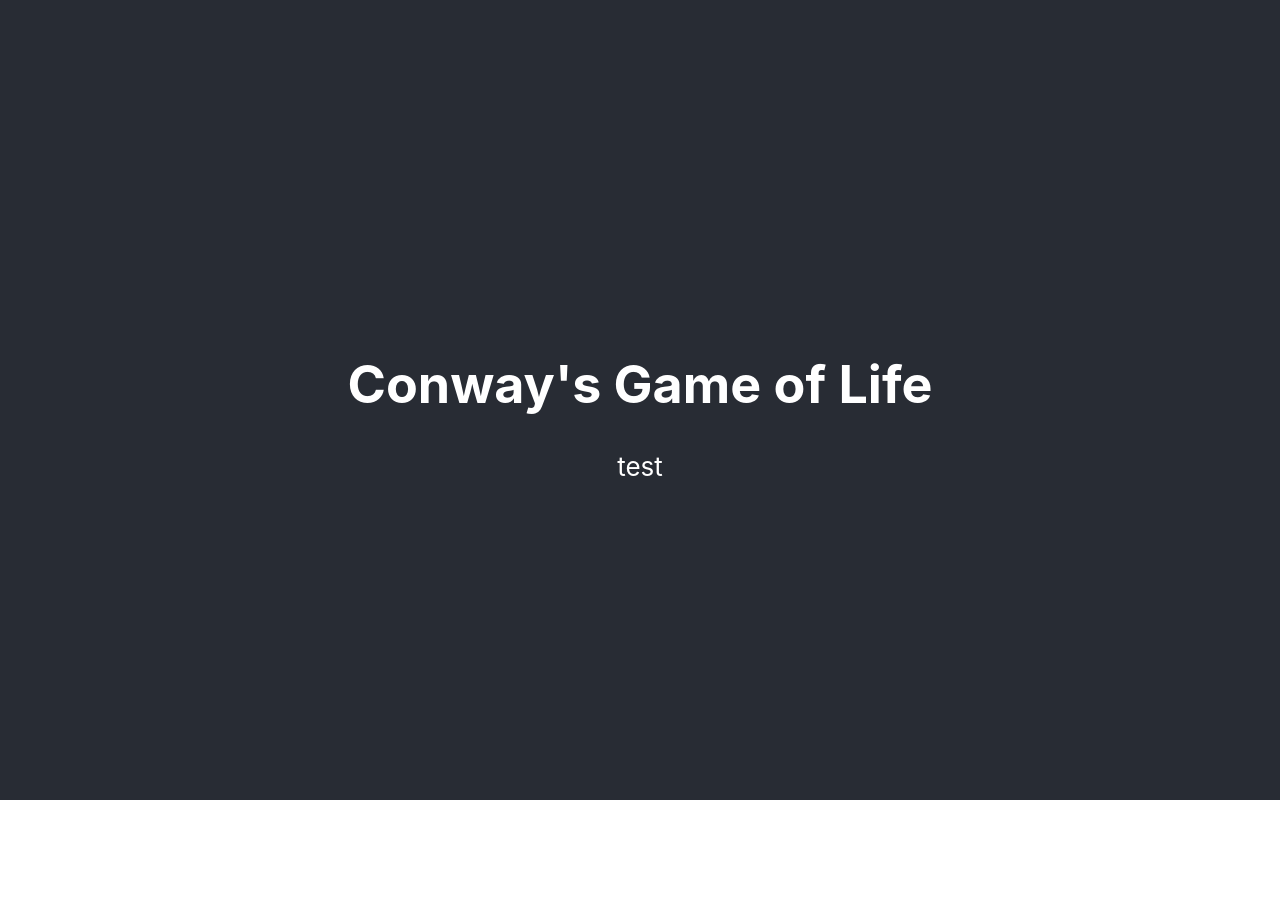
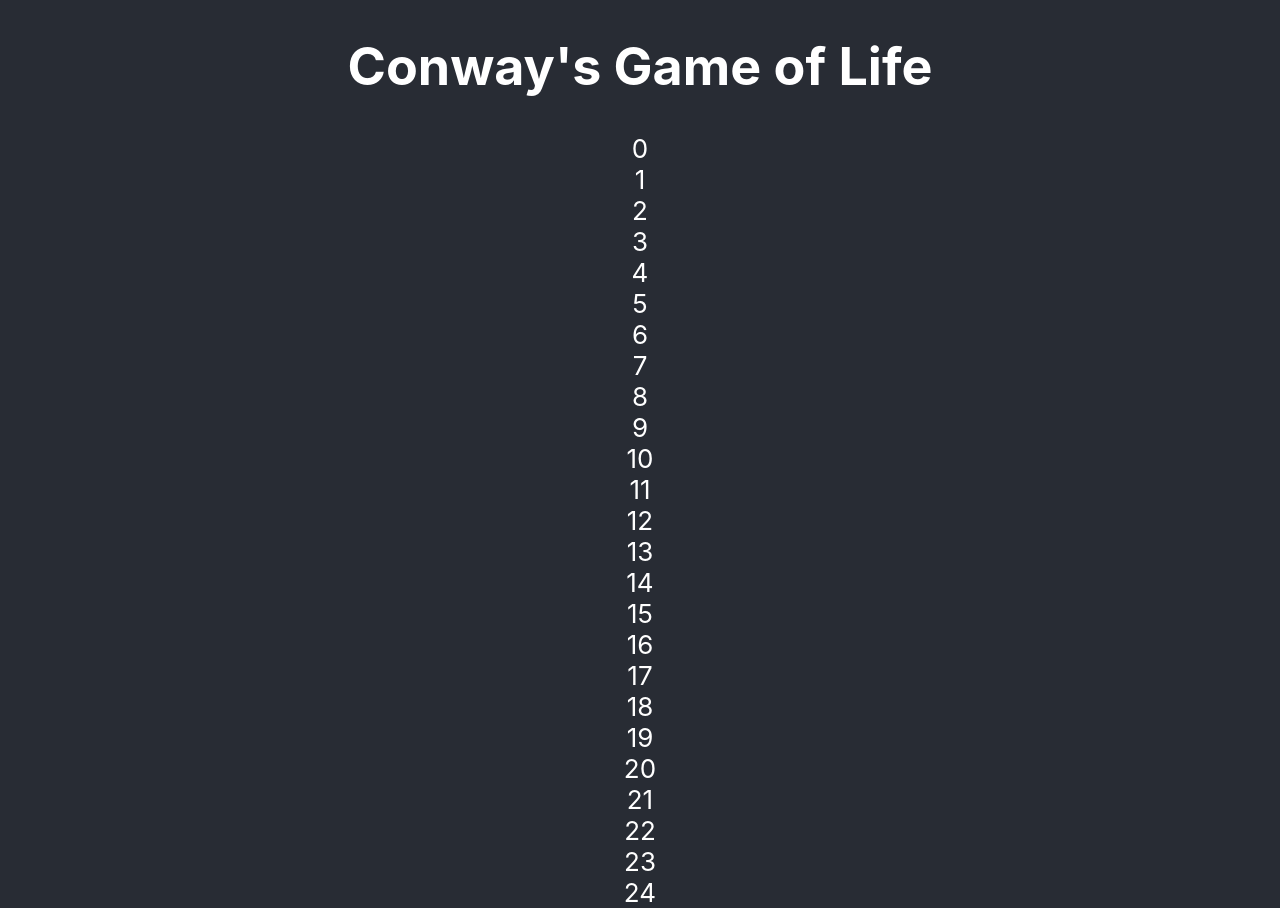
Before and after one commit to BlueEagle/Conways-Game-of-Life, a React (Create React App) app: page / in a window 1280 px wide. Before the commit the page ends 800 px from the top, so only its background shows below. Built offline with nearby package versions, Linux system fonts and the light colour scheme.

Commit message:
remove broken stuff

```diff
--- a/src/App.js
+++ b/src/App.js
@@ -1,5 +1,5 @@
 import React from "react";
-import logo from "./logo.svg";
+// import logo from "./logo.svg";
 import GameGrid from "./components/GameGrid";
 import "./App.css";
 
--- a/src/components/GameGrid.jsx
+++ b/src/components/GameGrid.jsx
@@ -1,24 +1,26 @@
 import React from "react";
 
-const alive = true;
-const dead = false;
+// const alive = true;
+// const dead = false;
 
-const nowBuffer = [25][25];
-for (const row in nowBuffer) {
-  for (const cell in row) {
-    cell = dead;
-  }
+// const nowBuffer = [25][25];
+let test = [];
+for (let i = 0; i <= 25; i++) {
+  test.push(i);
 }
 
-const DisplayCells = () => {
-  return <>{"test"}</>;
-};
+let nowBuffer = [];
+for (let i = 0; i < 25; i++) {
+  nowBuffer.push(i);
+}
 
 const GameGrid = () => {
   return (
-    <>
-      <DisplayCells />
-    </>
+    <div>
+      {nowBuffer.map((number) => (
+        <div>{number}</div>
+      ))}
+    </div>
   );
 };
 
```
